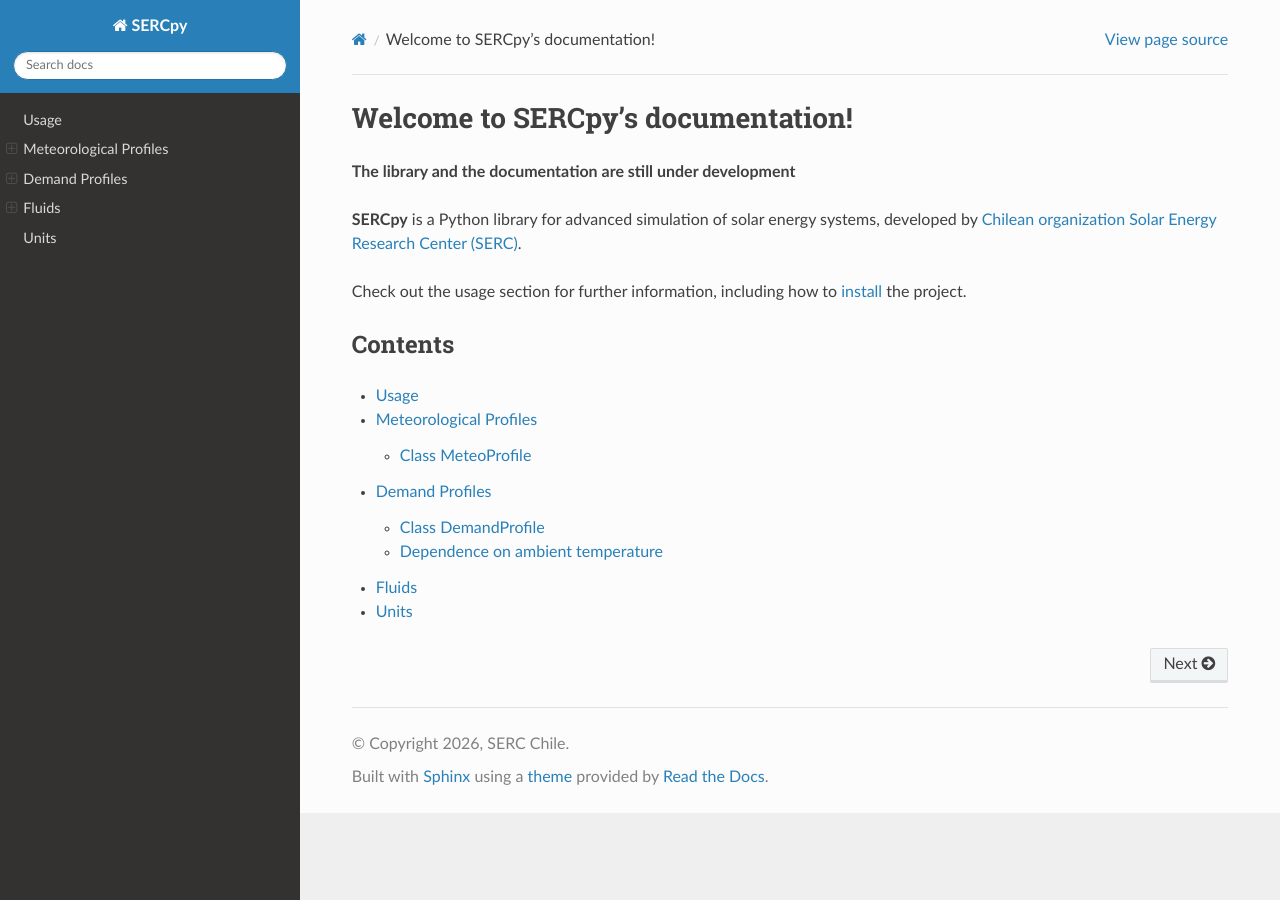
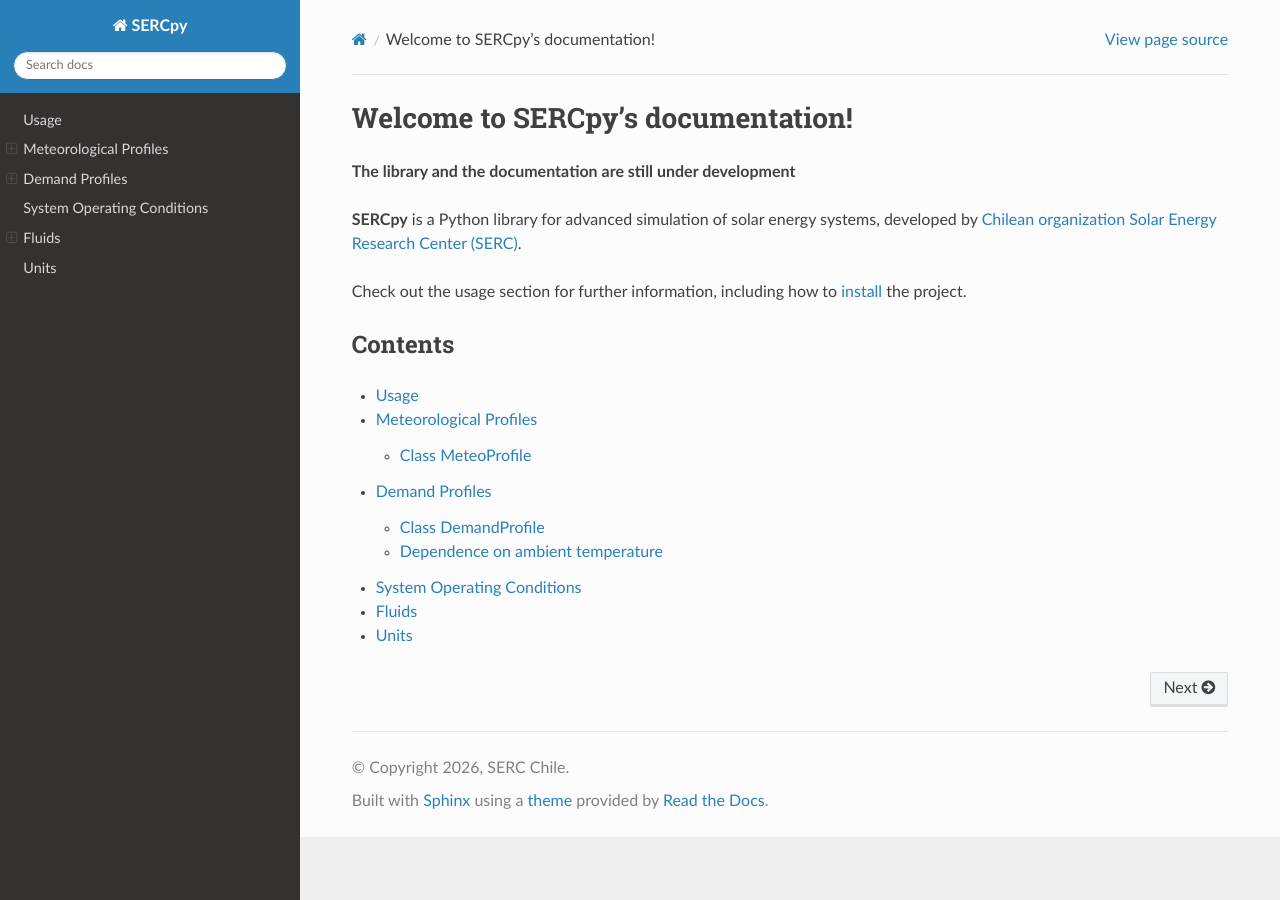
Before and after one commit to serc-chile/SERCpy, a Sphinx documentation site: the page built from docs/source/index.rst, in a window 1280 px wide. Built offline with Sphinx 7.4.7 and the Read the Docs theme 3.1.0, drawn with Linux system fonts in a browser that asks for light colours; pages that are not in the unit, such as notebooks, are missing from menus.

Commit message:
Update index.rst

```diff
--- a/docs/source/index.rst
+++ b/docs/source/index.rst
@@ -17,5 +17,6 @@
    usage/usage
    meteo_profile/meteo_profile
    demand_profile/demand_profile
+   operating_conditions/operating_conditions
    fluids/fluids
    units/units
```
